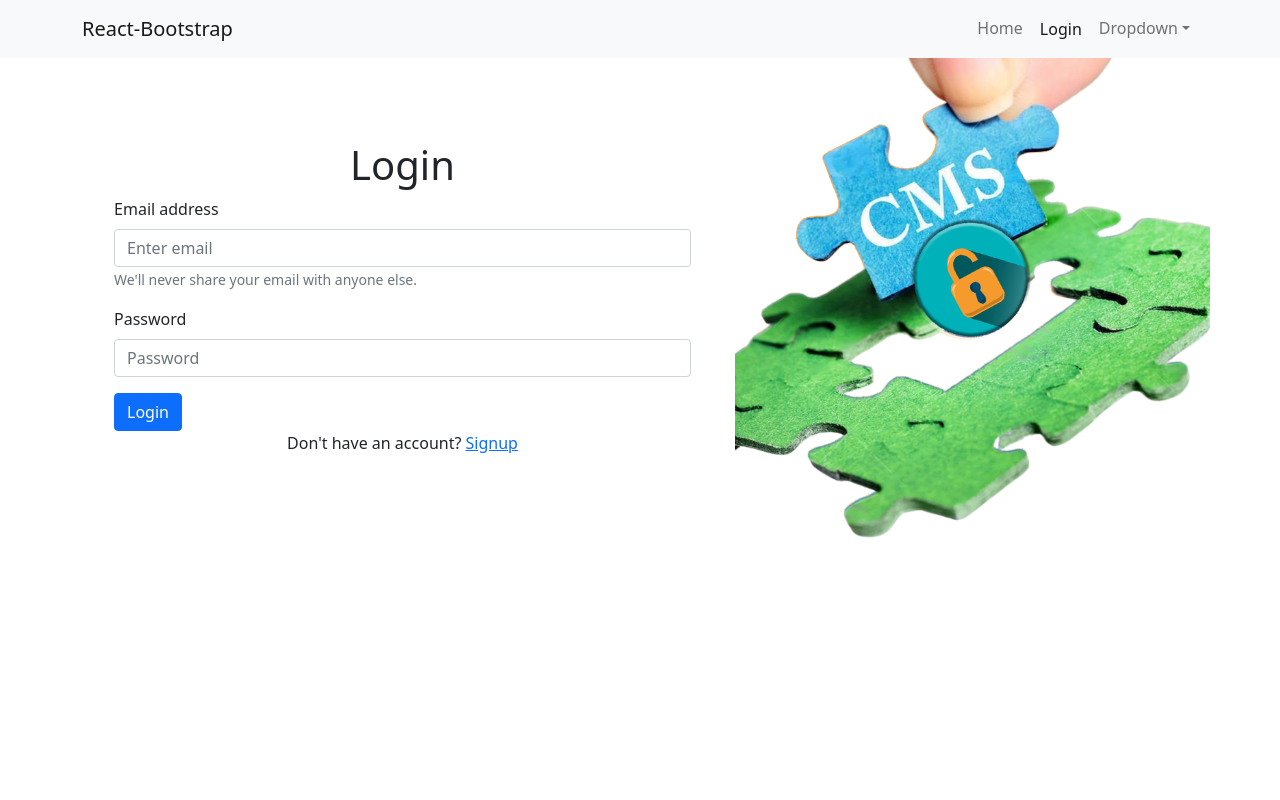
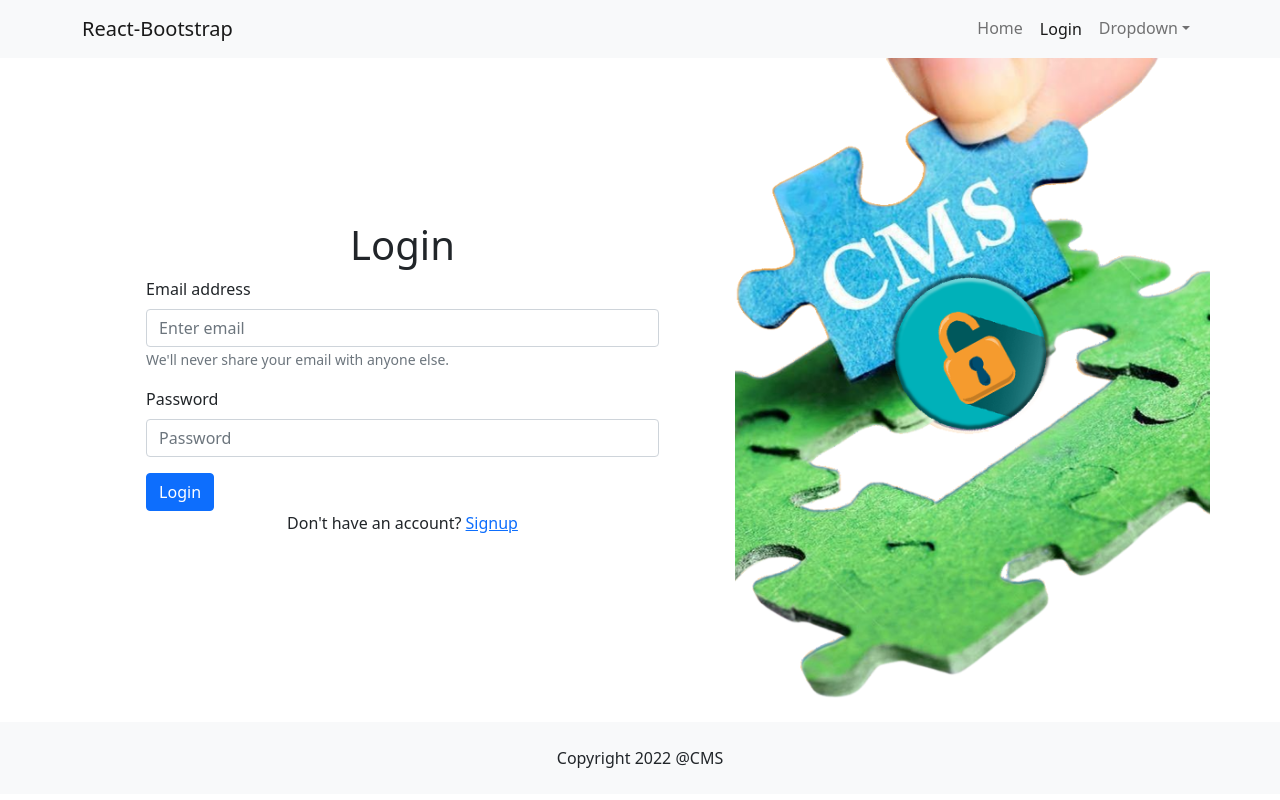
Before and after one commit to DrashtiPancholi/Content-Management-System, a React (Create React App) app in the folder CMS/frontend/: page /login in a window 1280 px wide. Built offline with nearby package versions, Linux system fonts and the light colour scheme.

Commit message:
Footer Added

```diff
--- a/CMS/frontend/src/App.js
+++ b/CMS/frontend/src/App.js
@@ -5,6 +5,7 @@ import Navigation from './components/Navigation';
 import Home from './pages/Home';
 import Login from './pages/Login';
 import Signup from './pages/Signup';
+import Footer from './components/Footer';
 
 function App() {
   return (
@@ -15,6 +16,7 @@ function App() {
         <Route path="/login" element={<Login />} />
         <Route path="/signup" element={<Signup />}/>
       </Routes>
+      <Footer />
     </BrowserRouter>
   );
 }
--- /dev/null
+++ b/CMS/frontend/src/components/Footer.js
@@ -0,0 +1,9 @@
+import React from 'react'
+
+function Footer() {
+  return (
+    <div className="bg-light py-4 mt-4 text-center">Copyright 2022 @CMS</div>
+  )
+}
+
+export default Footer
--- a/CMS/frontend/src/pages/Login.css
+++ b/CMS/frontend/src/pages/Login.css
@@ -2,10 +2,10 @@
     background-image: url('../images/cms-login-bg.png');
     background-size: cover;
     background-position: center;
-    height: 60vh;
+    height: 80vh;
 }
 
 .login__form {
-    width: 90%;
+    width: 80%;
     margin: 0 auto;
 }
--- a/CMS/frontend/src/pages/Signup.css
+++ b/CMS/frontend/src/pages/Signup.css
@@ -2,10 +2,10 @@
     background-image: url('../images/cms-signup-bg.png');
     background-size: cover;
     background-position: center;
-    height: 60vh;
+    height: 80vh;
 }
 
 .signup__form {
-    width: 90%;
+    width: 80%;
     margin: 0 auto;
 }
```
